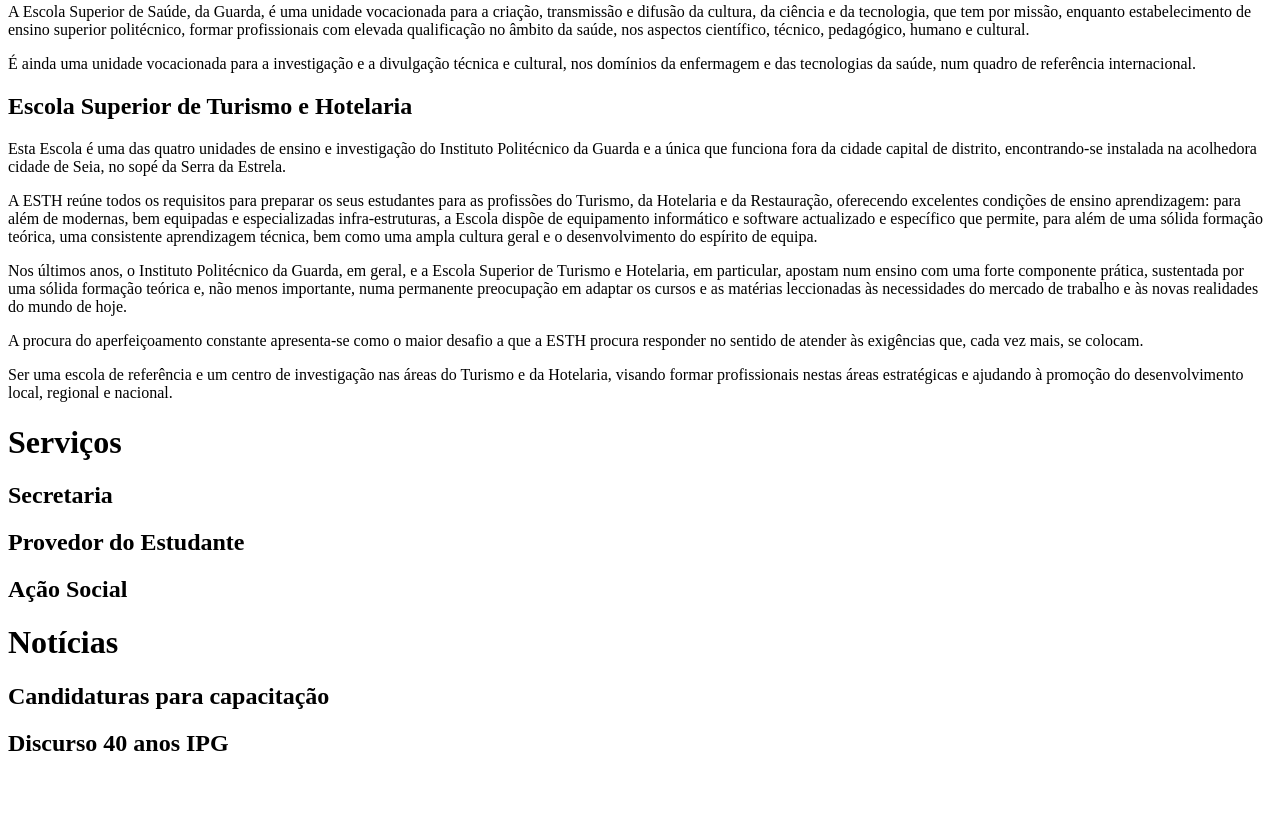
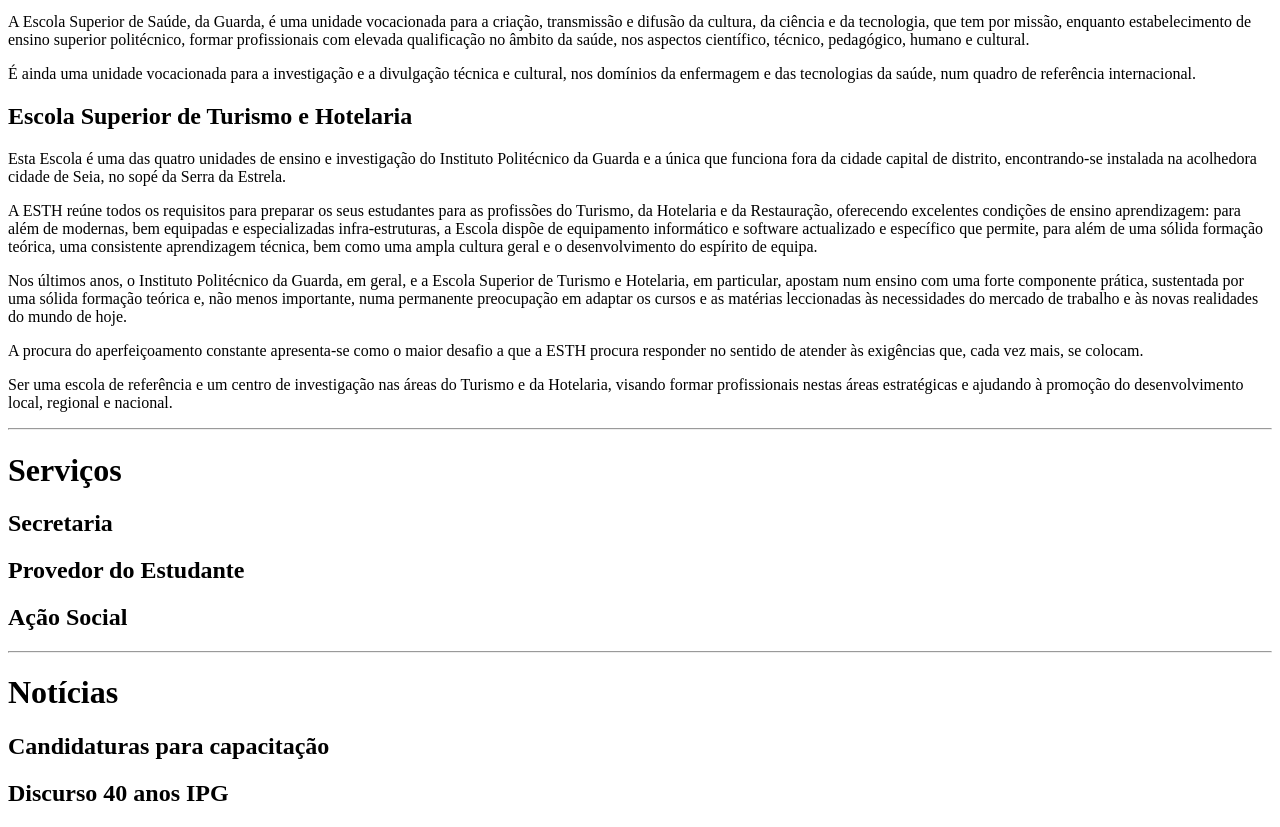
Before and after one commit to nunorafael7/ipg, a plain HTML site: page index.html in a window 1280 px wide. Shown: the part 693-1520 px from the top of the page. Before the commit the page ends 1470 px from the top, so only its background shows below. Drawn offline with Linux system fonts and the light colour scheme.

Commit message:
alterações nas informações das escolas

```diff
--- a/index.html
+++ b/index.html
@@ -7,8 +7,11 @@
 </head>
 <body>
     <!--Página principal do IPG-->
+    <hr />
+    <!-- <hr /> linhas horizontais -->
     <h1>Unidades Organicas</h1>
     <!-- ESTG-IPG-->
+    <!-- Para dar vários espaços escrever &nbsp; tantas vezes quanto os espaços necessários -->
     <h2>Escola Superior de Tecnologia e Gestão</h2>
     <p>
         A Escola Superior de Tecnologia e Gestão (ESTG), enquanto parte interessada do Projecto Educativo do Instituto Politécnico da Guarda (IPG), promove a integração do ensino, da investigação aplicada e da prestação de serviços no âmbito de um centro de inovação e saber-fazer com vocação euro-transfronteiriça.
@@ -19,11 +22,14 @@
     </p>
 
     <p>
+        <!--- <br /> Mudar de linha -->
+        <!-- <pre> </pre> formata o texto da mesma forma que está no visual -->
         No âmbito das suas actividades, a ESTG-IPG interage com os diversos stakeholders, promovendo uma cultura baseada em comportamentos e relações, bem como na afirmação de valores fundamentais, como:
         • Inovação: ao promover novas abordagens, cursos e processos educativos, de forma a responder de modo crítico e criativo aos desafios internos e externos, gerando valor acrescentado;
         • Pluralismo: ao alicerçar as relações entre stakeholders na congregação de vontades, optimização de sinergias e valorização das diferenças;
         • Responsabilidade: pela capacidade de assumir os próprios actos;
         • Equidade: pelo respeito pela pessoa, assegurando justiça social, igualdade de oportunidades e protecção da diversidade cultural.
+
     </p>
     <!--Escola Superior de Educação, Comunicação e Desporto-->
     <h2>Escola Superior de Educação, Comunicação e Desporto</h2>
@@ -76,13 +82,13 @@
     <p>
         Ser uma escola de referência e um centro de investigação nas áreas do Turismo e da Hotelaria, visando formar profissionais nestas áreas estratégicas e ajudando à promoção do desenvolvimento local, regional e nacional.
     </p>
-
+    <hr />
     <!--Serviços-->
     <h1>Serviços</h1>
     <h2>Secretaria</h2>
     <h2>Provedor do Estudante</h2>
     <h2>Ação Social</h2>
-
+    <hr />
     <!--Notícias-->
     <h1>Notícias</h1>
     <h2>Candidaturas para capacitação</h2>
```
